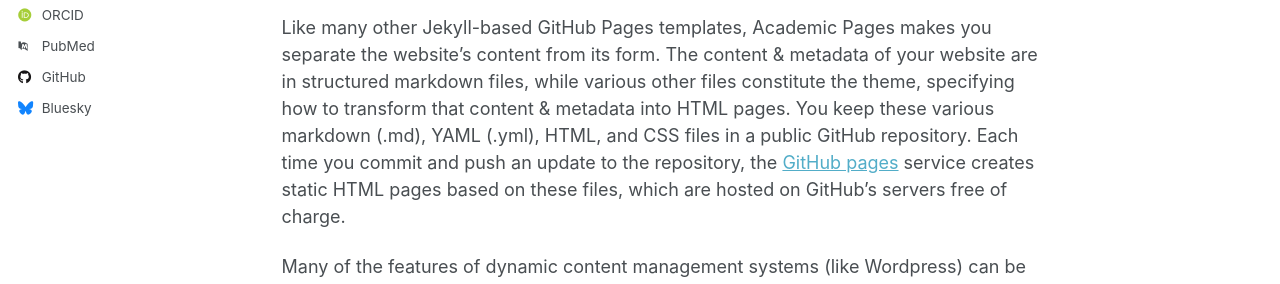
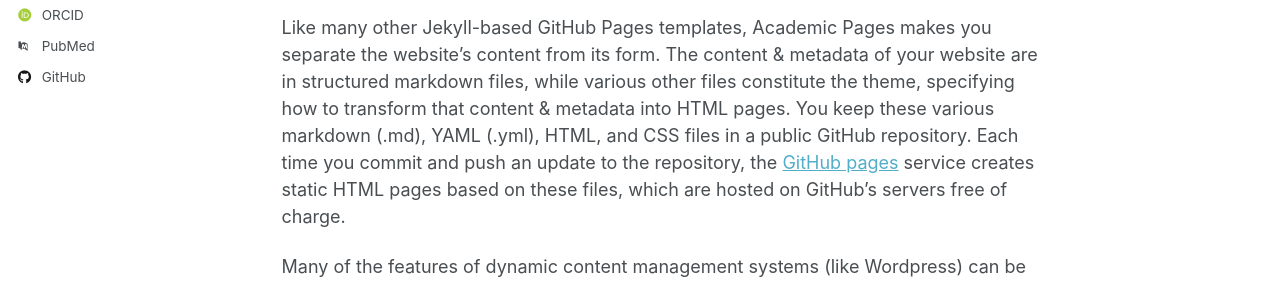
Before and after one commit to thatchayut/thatchayut.github.io, a Jekyll site: the page built from _pages/about.md, in a window 1280 px wide. Shown: the part 470-754 px from the top of the page. Built offline with Jekyll 4.4.1, drawn with Linux system fonts in a browser that asks for light colours; some web fonts are replaced.

Commit message:
Update _config.yml

```diff
--- a/_config.yml
+++ b/_config.yml
@@ -50,30 +50,30 @@ author:
   # stackoverflow    : # User number or user number and name (i.e., use "1" or "1/jeff-atwood")
 
   # Social media
-  bluesky          : "bsky.app" # Replace this with you Bluesky username
-  facebook         : # Username
-  flickr           : # Username
-  foursquare       : # Username
-  goodreads        : # Username
-  google_plus      : # Username
-  keybase          : # Username
-  instagram        : # Username
-  lastfm           : # Username
-  linkedin         : # Username
-  mastodon         : # URL
-  medium           : # URL
-  pinterest        : # Username
-  soundcloud       : # Username
-  steam            : # Username
-  telegram         : # URL
-  tumblr           : # Username
-  twitter          : # Username for X / Twitter
-  vine             : # Username
-  weibo            : # Username
-  wikipedia        : # Username
-  xing             : # Username
-  youtube          : # Username
-  zhihu            : # Username
+  # bluesky          : "bsky.app" # Replace this with you Bluesky username
+  # facebook         : # Username
+  # flickr           : # Username
+  # foursquare       : # Username
+  # goodreads        : # Username
+  # google_plus      : # Username
+  # keybase          : # Username
+  # instagram        : # Username
+  # lastfm           : # Username
+  # linkedin         : # Username
+  # mastodon         : # URL
+  # medium           : # URL
+  # pinterest        : # Username
+  # soundcloud       : # Username
+  # steam            : # Username
+  # telegram         : # URL
+  # tumblr           : # Username
+  # twitter          : # Username for X / Twitter
+  # vine             : # Username
+  # weibo            : # Username
+  # wikipedia        : # Username
+  # xing             : # Username
+  # youtube          : # Username
+  # zhihu            : # Username
 
 # Publication Category - The following the list of publication categories and their headings
 publication_category:
```
